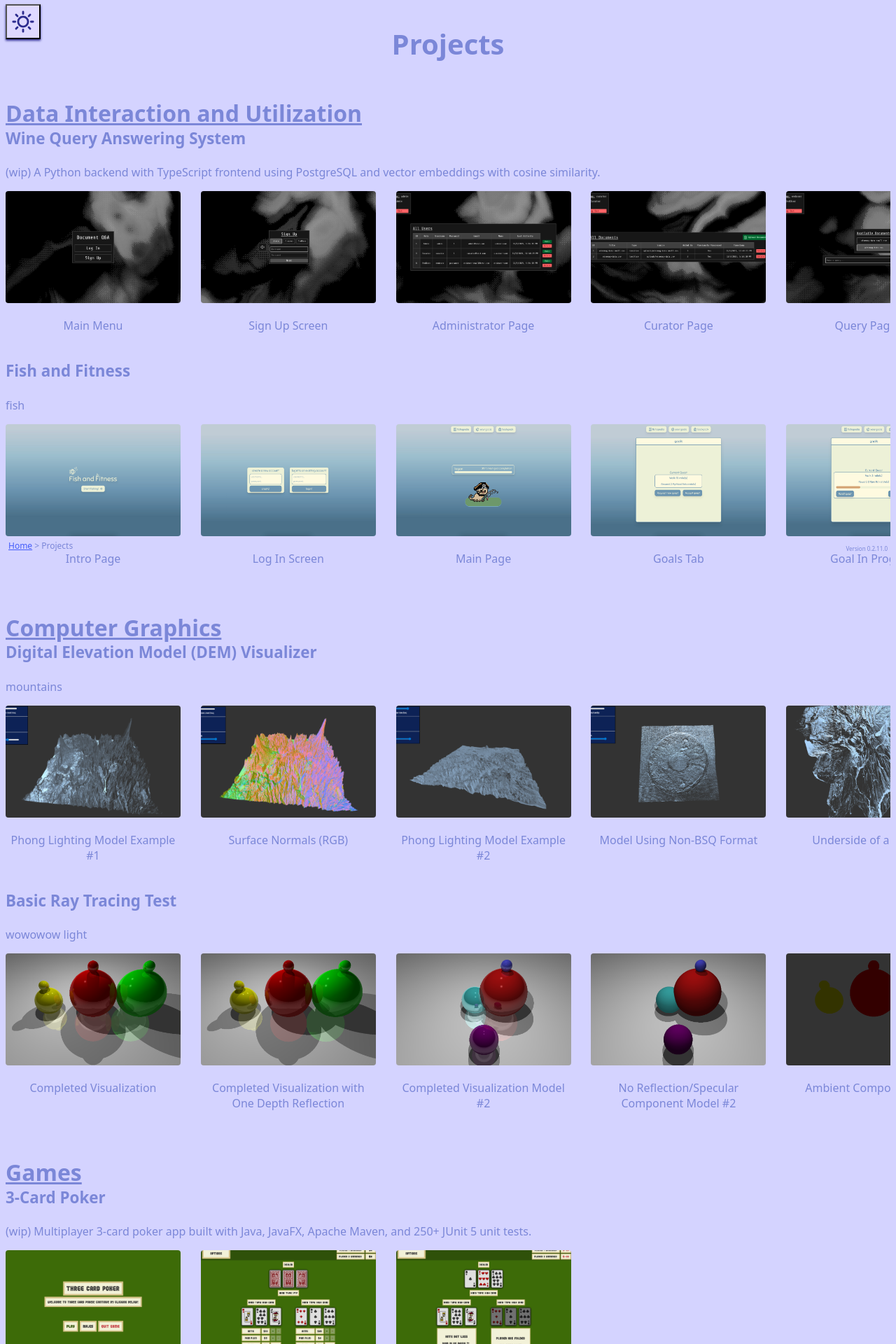
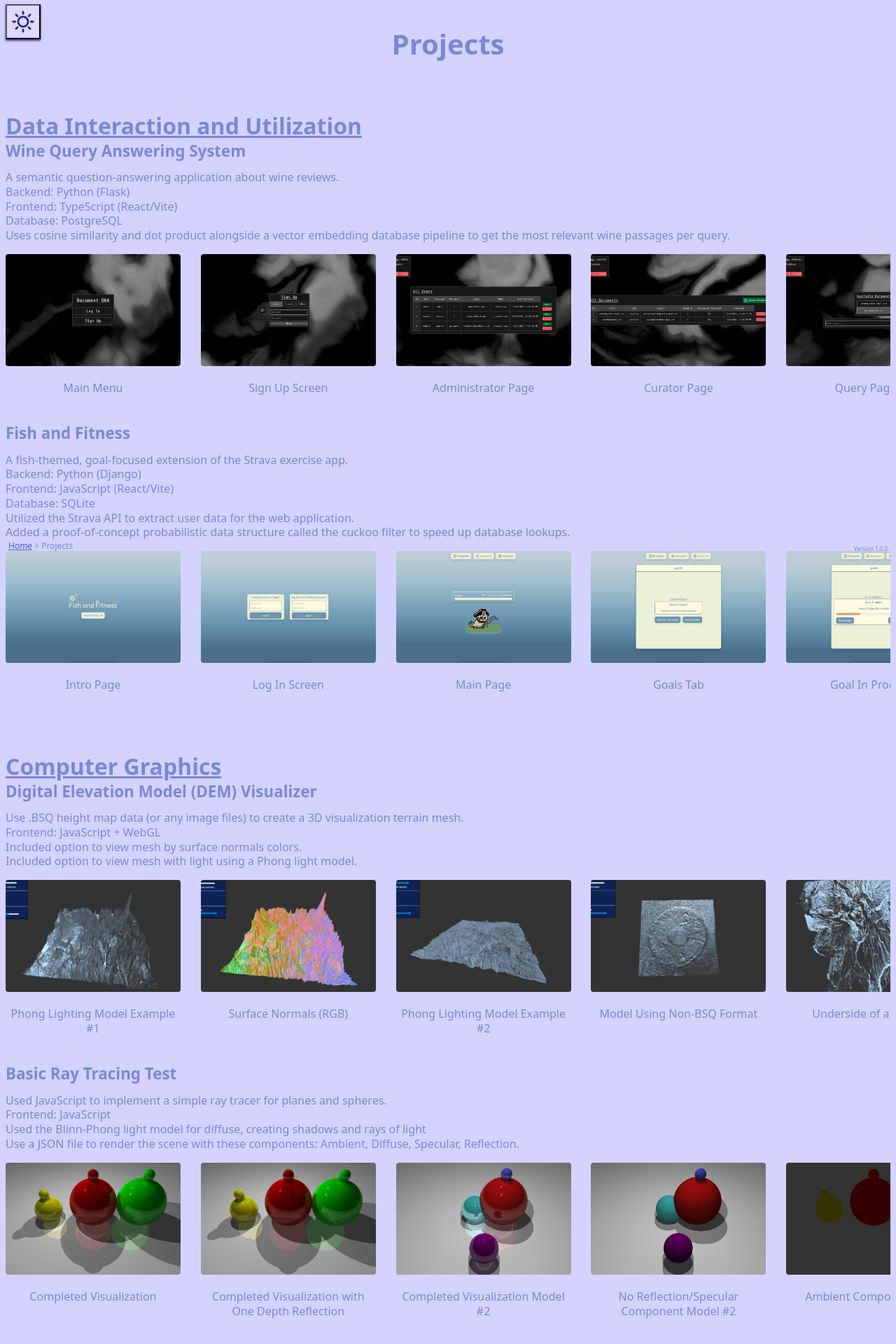
Before and after one commit to JJonKang/Portfolio, a React (Vite) app in the folder react-app/: page /projects in a window 1280 px wide. Shown: the top 1920 px of the page at 70% size. Built offline with nearby package versions, Linux system fonts and the light colour scheme; a web font is replaced by a local one.

Commit message:
1) Finished rough draft version. 2) Worked on project descriptions. 3) Small aesthetic changes

```diff
--- a/react-app/src/App.jsx
+++ b/react-app/src/App.jsx
@@ -10,7 +10,7 @@ import Contacts from './pages/Contacts.jsx'
 /////////////////////////////////////
 // Easily change the version name
 function Version() {
-  return "Version 0.2.11.0"
+  return "Version 1.0.0"
 }
 
 /////////////////////////////////////
--- a/react-app/src/index.css
+++ b/react-app/src/index.css
@@ -72,7 +72,12 @@ h2 {
 /* Small Title Test */
 h3 { font-size: 1.4rem; }
 /* Paragraph Text */
-p { font-size: 1.0rem; color: #7b87d8;}
+p {
+  font-size: 1.0rem;
+  color: #7b87d8;
+  white-space: pre-wrap;
+  line-height: 1.3;
+}
 
 /* version notes */
 .footer-text-explore, .footer-text-version {
--- a/react-app/src/pages/Projects.jsx
+++ b/react-app/src/pages/Projects.jsx
@@ -41,7 +41,13 @@ const projects = [
     projects: [
       {
         title: "Wine Query Answering System",
-        description: "(wip) A Python backend with TypeScript frontend using PostgreSQL and vector embeddings with cosine similarity.",
+        description: [
+          "A semantic question-answering application about wine reviews.",
+          "Backend: Python (Flask)",
+          "Frontend: TypeScript (React/Vite)",
+          "Database: PostgreSQL",
+          "Uses cosine similarity and dot product alongside a vector embedding database pipeline to get the most relevant wine passages per query.",
+        ].join('\n'),
         images: [
           { src: wineMainMenu, caption: "Main Menu" },
           { src: wineSignUp, caption: "Sign Up Screen" },
@@ -53,7 +59,14 @@ const projects = [
       },
       {
         title: "Fish and Fitness",
-        description: "fish",
+        description: [
+          "A fish-themed, goal-focused extension of the Strava exercise app.",
+          "Backend: Python (Django)",
+          "Frontend: JavaScript (React/Vite)",
+          "Database: SQLite",
+          "Utilized the Strava API to extract user data for the web application.",
+          "Added a proof-of-concept probabilistic data structure called the cuckoo filter to speed up database lookups.",
+        ].join('\n'),
         images: [
           { src: fishIntroPage, caption: "Intro Page" },
           { src: fishLoginPage, caption: "Log In Screen" },
@@ -72,7 +85,12 @@ const projects = [
     projects: [
       {
         title: "Digital Elevation Model (DEM) Visualizer",
-        description: "mountains",
+        description: [
+          "Use .BSQ height map data (or any image files) to create a 3D visualization terrain mesh.",
+          "Frontend: JavaScript + WebGL",
+          "Included option to view mesh by surface normals colors.",
+          "Included option to view mesh with light using a Phong light model.",
+        ].join('\n'),
         images: [
           { src: demPhongLightTwo, caption: "Phong Lighting Model Example #1" },
           { src: demNormalsBsqTwo, caption: "Surface Normals (RGB)" },
@@ -83,7 +101,12 @@ const projects = [
       },
       {
         title: "Basic Ray Tracing Test",
-        description: "wowowow light",
+        description: [
+          "Used JavaScript to implement a simple ray tracer for planes and spheres.",
+          "Frontend: JavaScript",
+          "Used the Blinn-Phong light model for diffuse, creating shadows and rays of light",
+          "Use a JSON file to render the scene with these components: Ambient, Diffuse, Specular, Reflection.",
+        ].join('\n'),
         images: [
           { src: rayEverythingMaxDepth, caption: "Completed Visualization" },
           { src: rayEverythingMinDepth, caption: "Completed Visualization with One Depth Reflection" },
@@ -102,8 +125,13 @@ const projects = [
     projects: [
       {
         title: "3-Card Poker",
-        description: "(wip) Multiplayer 3-card poker app built with Java, JavaFX, Apache Maven, and 250+ JUnit 5 unit tests.",
-        images: [
+        description: [
+          "Three-card poker that allows concurrency by having multiple users play over a single host server.",
+          "Backend: Java",
+          "Frontend: JavaFX",
+          "Unit-tested with JUnit 5 with 250+ tests to check betting logic and server consistency.",
+          "Betting system based on ante, pair plus, and playing bets",
+        ].join('\n'),        images: [
           { src: pokerMainMenu, caption: "Main Menu" },
           { src: pokerExampleOne, caption: "Gameplay #1" },
           { src: pokerExampleTwo, caption: "Gameplay #2" },
@@ -147,7 +175,7 @@ function Projects() {
             {section.projects.map((project, j) => (
               <div key={j}>
                 <h3>{project.title}</h3>
-                <p>{project.description}</p>
+                <p style={{ marginTop: '-10px' }}>{project.description}</p>
                 <ImageScroller images={project.images} />
               </div>
             ))}
--- a/react-app/src/projects.css
+++ b/react-app/src/projects.css
@@ -10,7 +10,7 @@ priority layers (z-index):
 
 .topic {
   text-decoration: underline;
-  margin-top: 50px;
+  margin-top: 68px;
 }
 
 .scroller {
```
